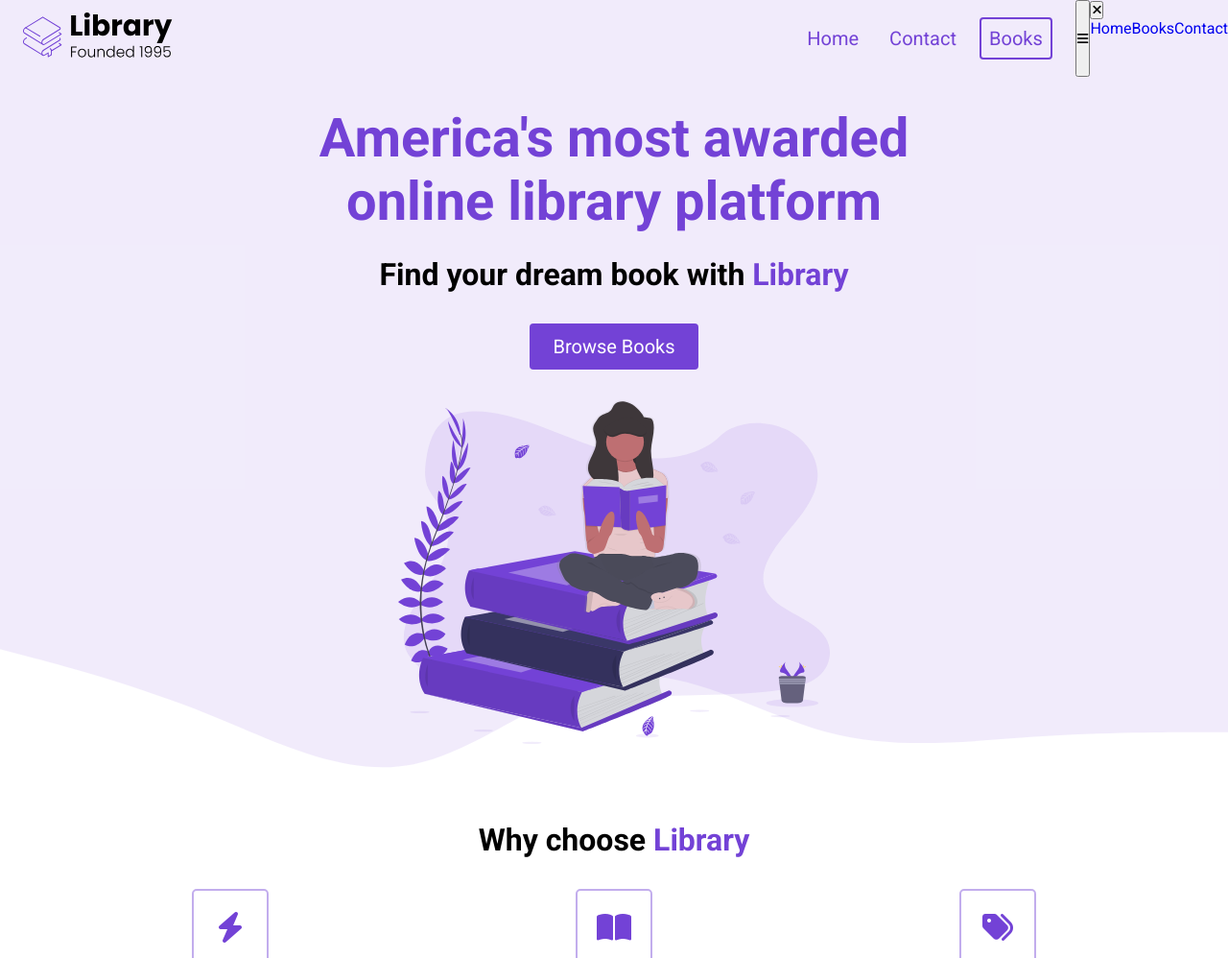
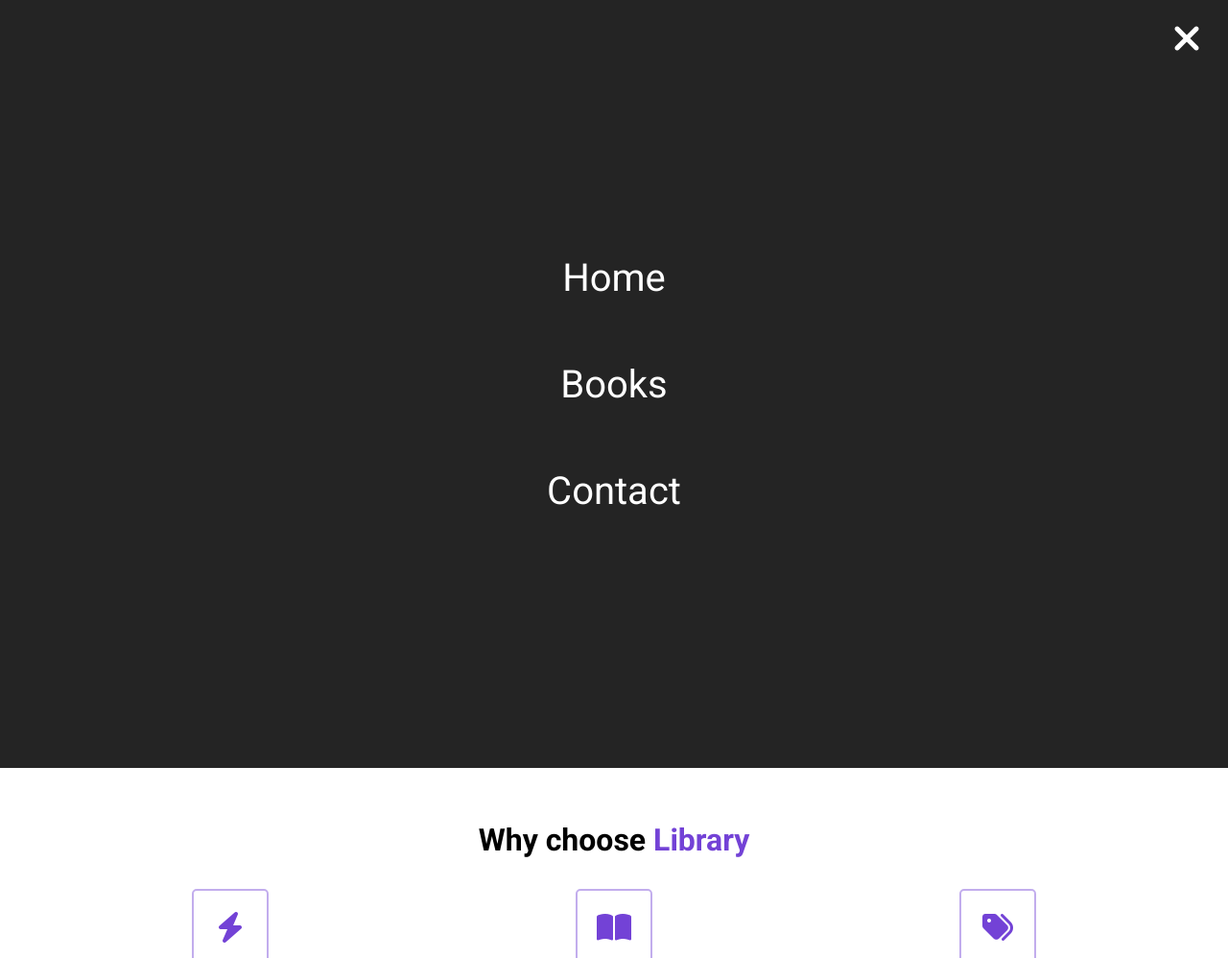
Before and after one commit to ajs050/Projects, a PHP site: page / in a window 1280 px wide. Shown: the top 998 px of the page at 96% size. Run offline with PHP 8.4, Linux system fonts and the light colour scheme; some libraries are stand-ins or nearby versions.

Commit message:
Completed backdrop

```diff
--- a/First Project #1/index.html
+++ b/First Project #1/index.html
@@ -28,10 +28,10 @@
           <button class="btn__menu btn__menu--close">
             <i class="fas fa-times"></i>
           </button>
-          <ul>
+          <ul class="menu__links">
             <li class="menu__list"><a href="#" class="menu__link">Home</a></li>
-            <li class="menu__list"><a href="#" class="menu__link">Books</a></li>
-            <li class="menu__list"><a href="#" class="menu__link">Contact</a></li>
+            <li class="menu__list"><a href="#features" class="menu__link">Books</a></li>
+            <li class="menu__list"><a href="#" class="menu__link no-cursor">Contact</a></li>
           </ul>
         </div>
       </nav>
--- a/First Project #1/styles.css
+++ b/First Project #1/styles.css
@@ -84,10 +84,48 @@ li {
     border: 2px solid;
     border-radius: 4px;
 }
+.btn__menu {
+    text-align: center;
+    font-size: 40px;
+    background-color: transparent;
+    border: none;
+    color: #7342d6;
+}
+.menu__backdrop {
+    position: absolute;
+    background-color: #242424;
+    top: 0;
+    left: 0;
+    right: 0;
+    bottom: 0;
+    z-index: 100;
+    display: flex;
+    align-items: center;
+    justify-content: center;
+}
+.btn__menu--close {
+    position: absolute;
+    right: 20px;
+    top: 10px;
+    color: white;
+    padding: 8px;
+}
+.menu__links {
+    display: flex;
+    flex-direction: column;
+    align-items: center;
+}
+.menu__list {
+    padding: 32px 0;
+}
+.menu__link {
+    color: white;
+    font-size: 40px;
+}
+/* HEADER */
 #landing {
     background-color: rgba(115, 66, 214, 0.1);
 }
-/* HEADER */
 header {
     height: calc(100vh - 80px);
 }
```
